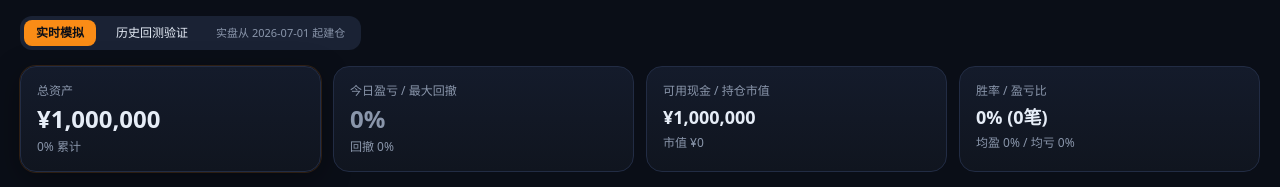
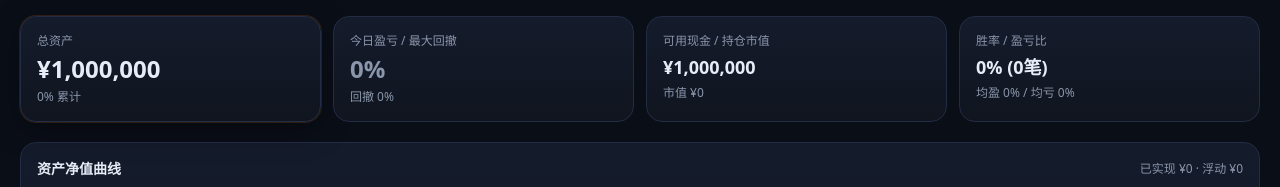
Before and after one commit to isabella-ferrari-ai/a-share-trading-sim, a Flask app: page / in a window 1280 px wide. Shown: the part 80-267 px from the top of the page. Run offline with Flask 3, Linux system fonts and the light colour scheme; data comes from the database, SQL or seed files in the repository; data that the repository does not hold is empty; some libraries are stand-ins or nearby versions.

Commit message:
feat: 删除 dashboard 历史回测验证入口
移除顶部 DB 切换 tab（历史回测验证/实时模拟），
dashboard 固定只展示实时模拟数据。

Co-Authored-By: Claude Sonnet 4.6 <noreply@anthropic.com>

```diff
--- a/templates/index.html
+++ b/templates/index.html
@@ -49,12 +49,6 @@ tailwind.config = {
     </div>
   </header>
 
-  <!-- DB toggle -->
-  <div class="flex items-center gap-2 mb-4 bg-panel2 rounded-xl p-1 w-max">
-    <span id="seg-live" class="seg active" onclick="setDB('live')">实时模拟</span>
-    <span id="seg-backtest" class="seg" onclick="setDB('backtest')">历史回测验证</span>
-    <span class="text-[11px] text-muted pl-2 pr-3" id="db-hint">实盘从 2026-07-01 起建仓</span>
-  </div>
 
   <!-- KPI cards -->
   <section class="grid grid-cols-2 lg:grid-cols-4 gap-3 mb-5">
@@ -203,14 +197,6 @@ const eYi = n => n==null?'—':(n/1e8).toFixed(2)+'亿';
 let equityChart, sentChart, DB='live';
 function q(u){return u+(u.includes('?')?'&':'?')+'db='+DB;}
 async function j(u){const r=await fetch(q(u));return r.json();}
-
-function setDB(d){
-  DB=d;
-  document.getElementById('seg-live').classList.toggle('active',d==='live');
-  document.getElementById('seg-backtest').classList.toggle('active',d==='backtest');
-  document.getElementById('db-hint').textContent = d==='live'?'实盘从 2026-07-01 起建仓':'回测期 2025-07-01 ~ 08-31（验证逻辑无未来函数）';
-  refresh();
-}
 
 async function loadOverview(){
   const d = await j('/api/overview');
```
